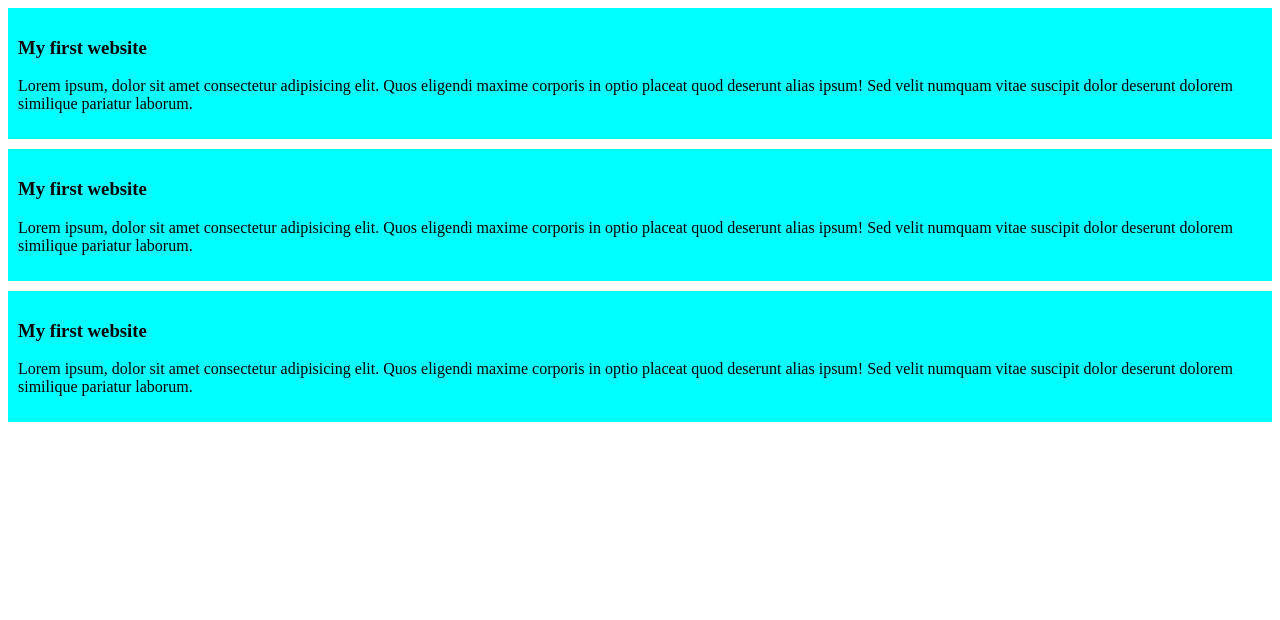
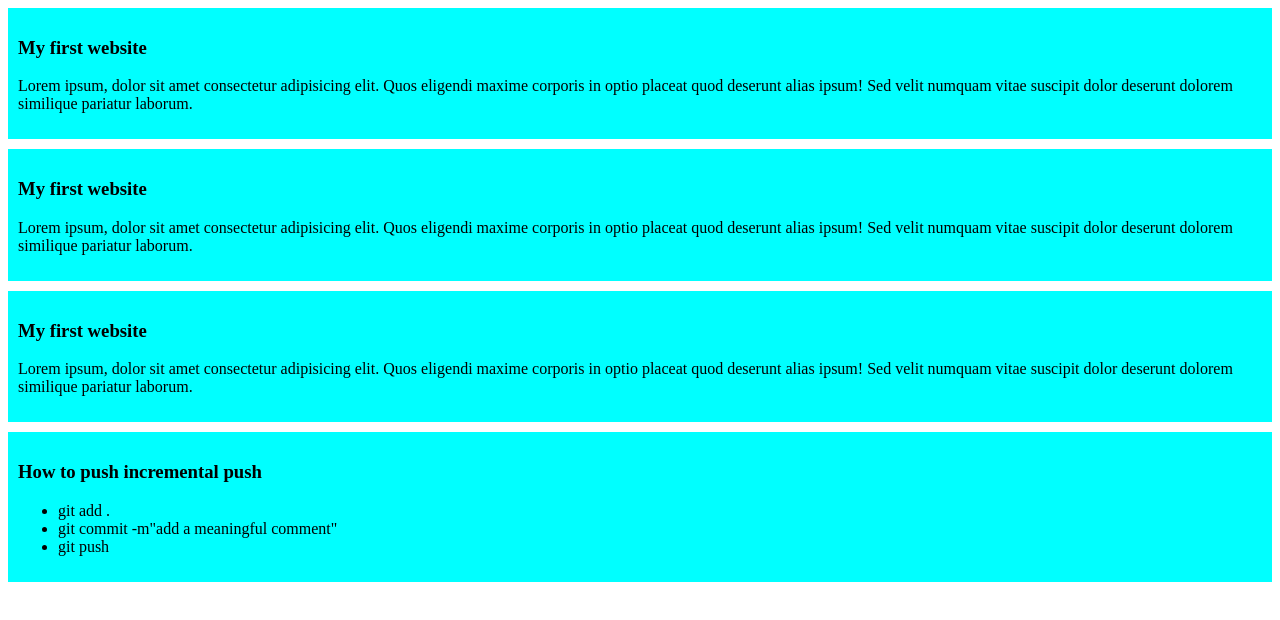
Before and after one commit to mehedishuvo-noob/my-simple-website, a plain HTML site: page index.html in a window 1280 px wide. Drawn offline with Linux system fonts and the light colour scheme.

Commit message:
added a list to push code

```diff
--- a/index.html
+++ b/index.html
@@ -19,5 +19,13 @@
         <h3>My first website</h3>
         <p>Lorem ipsum, dolor sit amet consectetur adipisicing elit. Quos eligendi maxime corporis in optio placeat quod deserunt alias ipsum! Sed velit numquam vitae suscipit dolor deserunt dolorem similique pariatur laborum.</p>
     </div>
+    <div>
+        <h3>How to push incremental push</h3>
+        <ul>
+            <li>git add .</li>
+            <li>git commit -m"add a meaningful comment"</li>
+            <li>git push</li>
+        </ul>
+    </div>
 </body>
 </html>
```
